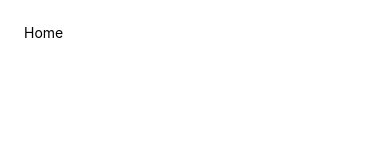
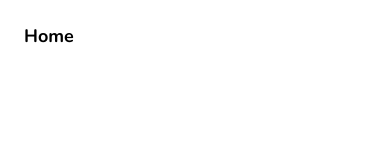
Before and after one commit to Sam44323/task_resolver_react_native_expo, a React Native app: screen / in a window 390 px wide. Shown: the top 160 px of the page. Built offline with nearby package versions, Linux system fonts and the light colour scheme.

Commit message:
add: added custom style config for home

```diff
--- a/App.tsx
+++ b/App.tsx
@@ -11,7 +11,7 @@ export default function App() {
 
   if (!fontsLoaded) {
     return <AppLoading />;
-  }
+  } else return <Home />;
 
   return <Home />;
 }
--- a/screens/home.tsx
+++ b/screens/home.tsx
@@ -4,7 +4,7 @@ import { StyleSheet, View, Text } from "react-native";
 const Home = () => {
   return (
     <View style={styles.container}>
-      <Text>Home</Text>
+      <Text style={styles.titleText}>Home</Text>
     </View>
   );
 };
@@ -15,4 +15,8 @@ const styles = StyleSheet.create({
   container: {
     padding: 24,
   },
+  titleText: {
+    fontFamily: "nunito-bold",
+    fontSize: 18,
+  },
 });
```
